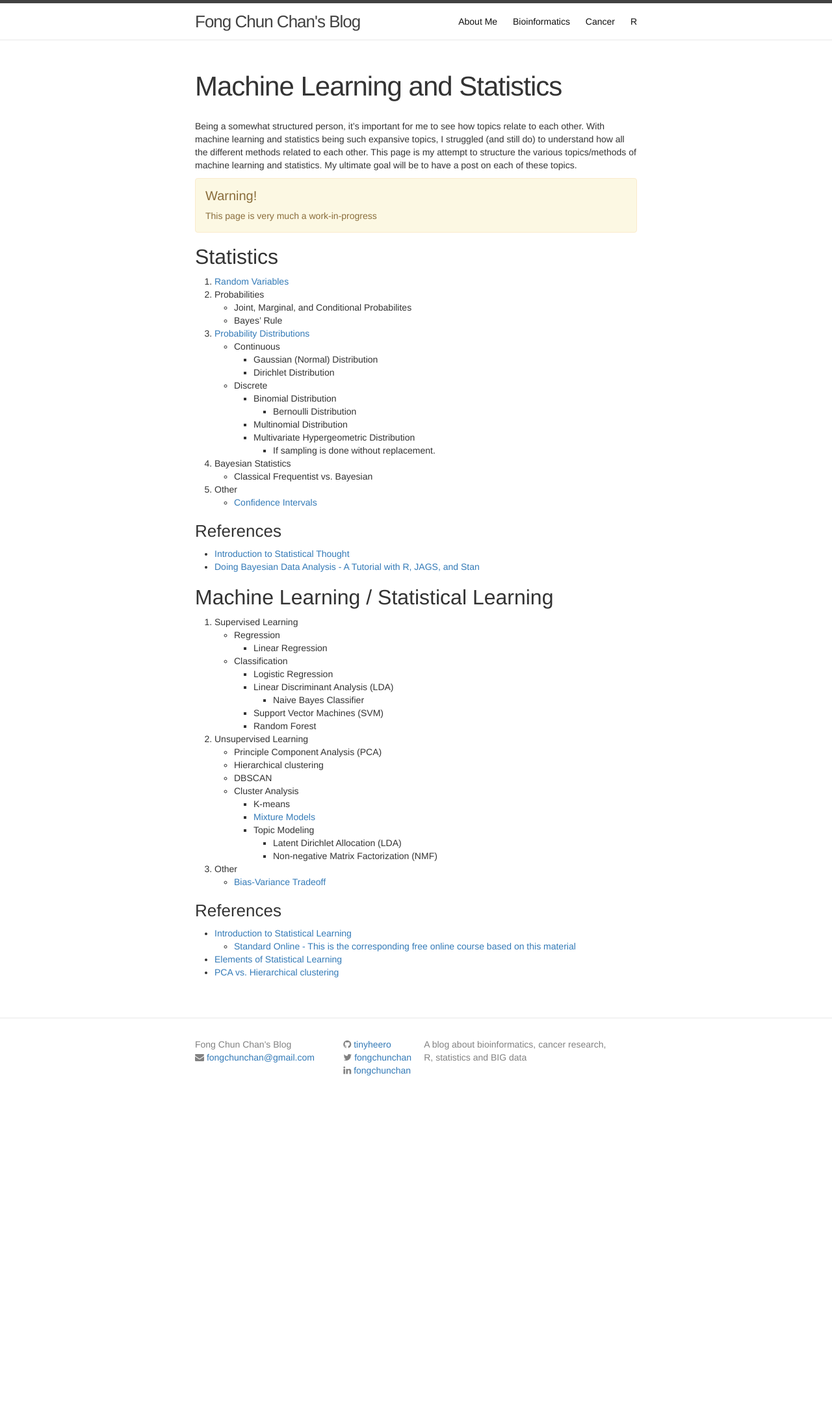
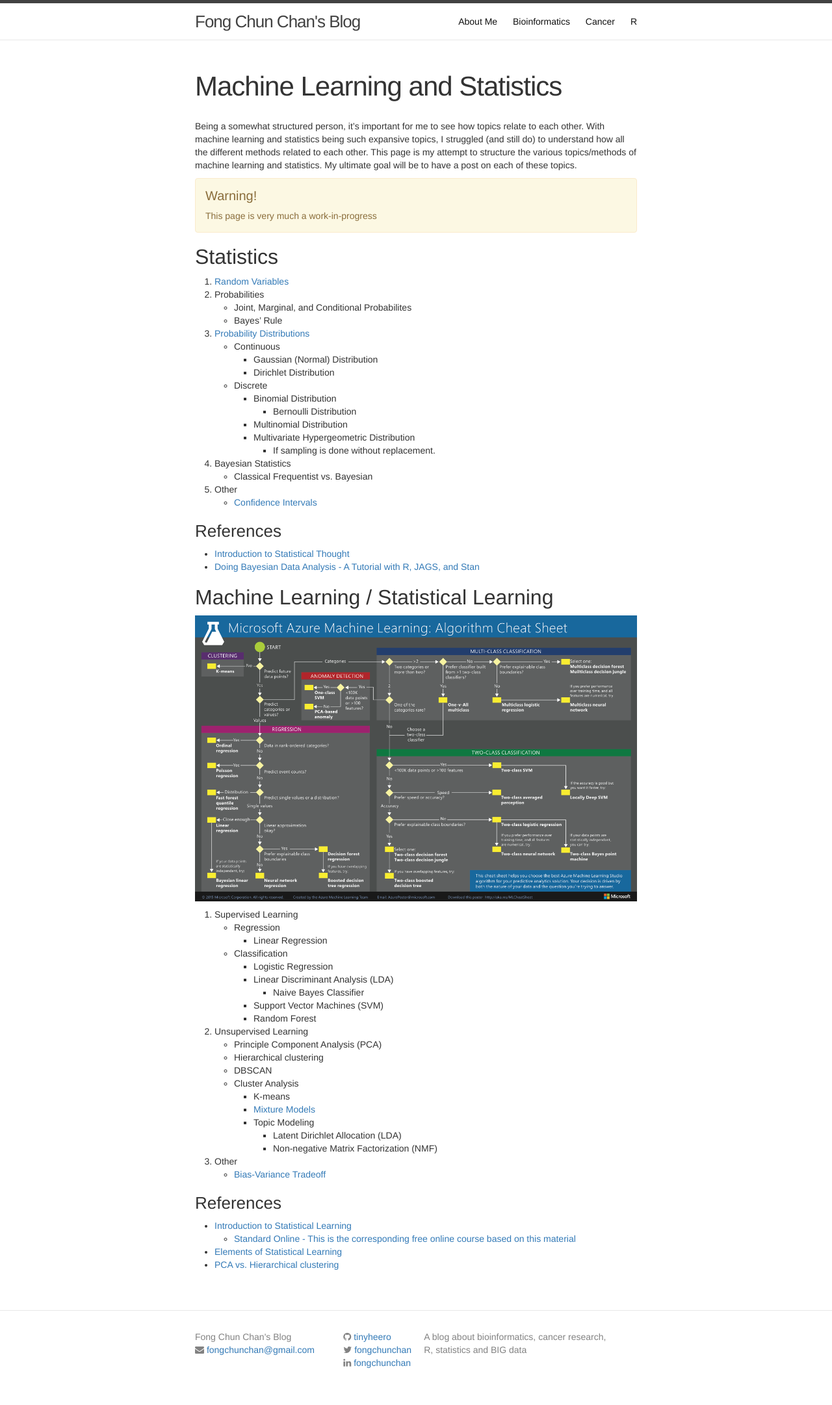
Before and after one commit to tinyheero/tinyheero.github.io, a Jekyll site: the page built from ml-and-stats-overview.md, in a window 1280 px wide. Shown: the whole page at 65% size. Built offline with Jekyll 4.4.1, drawn with Linux system fonts in a browser that asks for light colours; nearby versions of some CDN libraries; library files that are not in the unit come from our copies; before the commit the page ends 1712 px from its top, so only the background shows below that.

Commit message:
Adding Microsoft Azure Cheatsheet

```diff
--- a/ml-and-stats-overview.md
+++ b/ml-and-stats-overview.md
@@ -39,6 +39,8 @@
 
 ## Machine Learning / Statistical Learning
 
+![Machine Learning Algorithm Cheat Sheet]({{ site.url }}/assets/microsoft-machine-learning-algorithm-cheat-sheet-v2.png)
+
 1. Supervised Learning
     * Regression
         + Linear Regression
```
Also changed, not shown: assets/microsoft-machine-learning-algorithm-cheat-sheet-v2.png (added).
